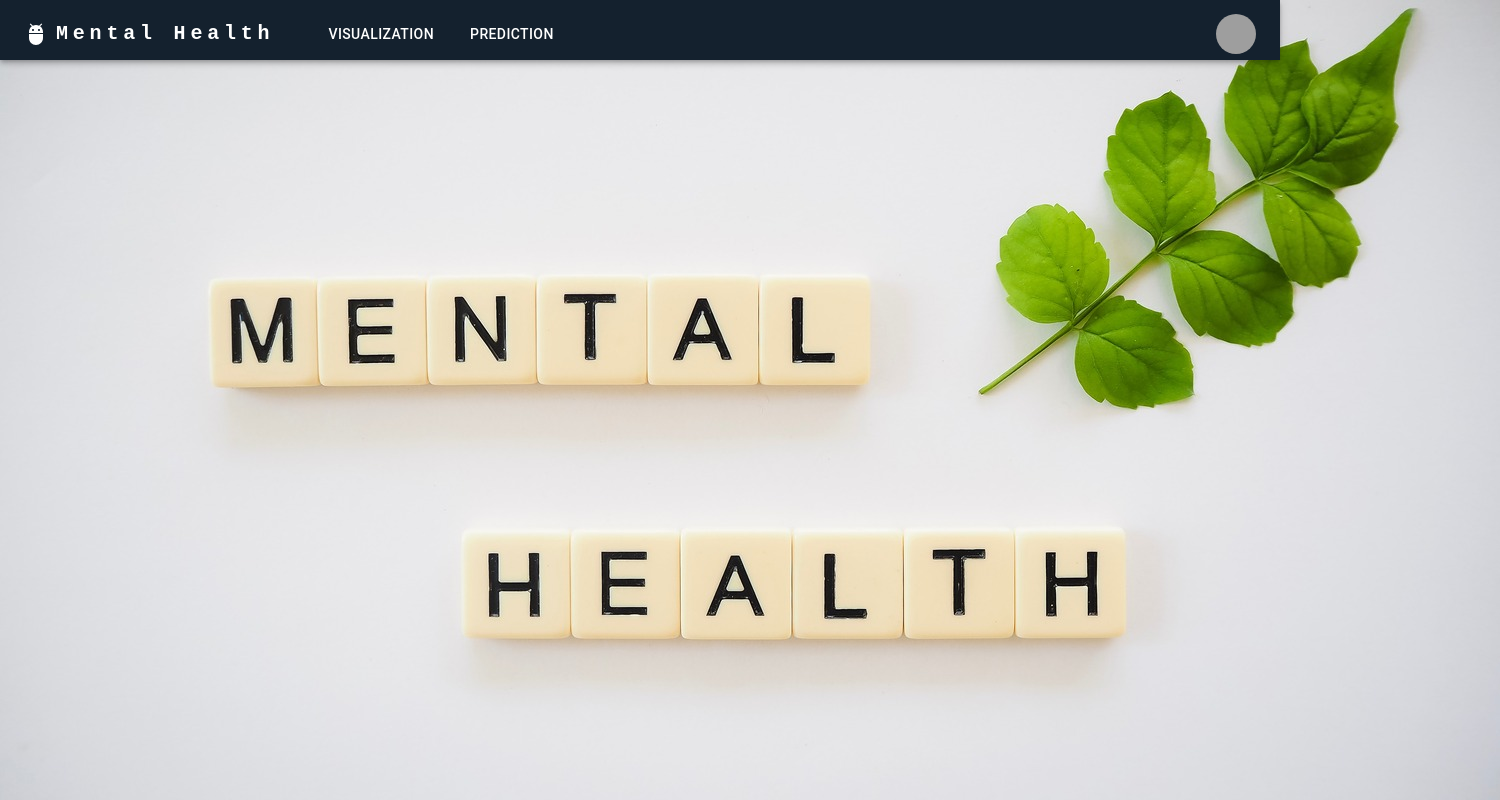
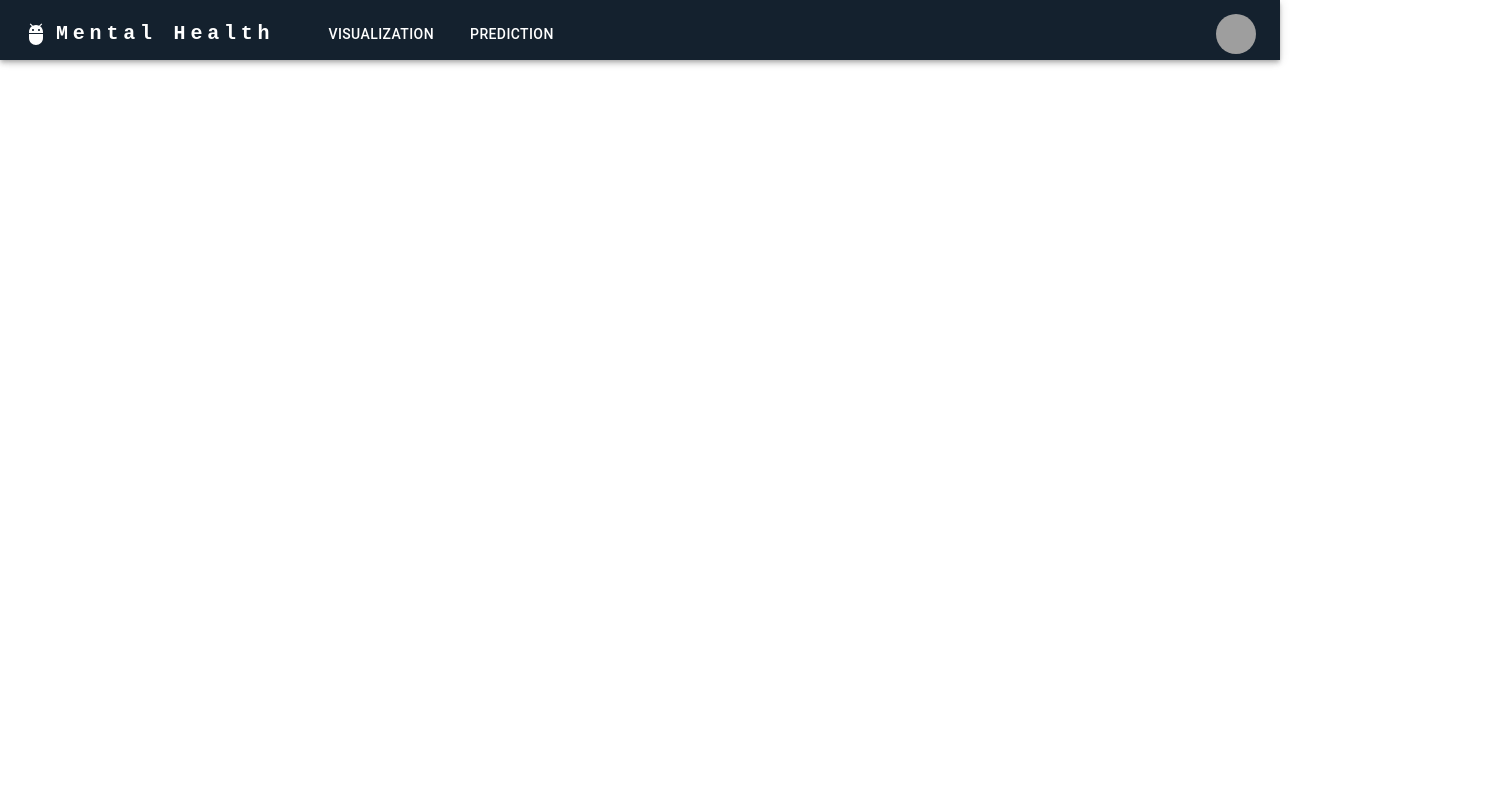
Before and after one commit to Mentaleo/Frontend, a React (Create React App) app in the folder mental_leo/: page / in a window 1280 px wide. Shown: the top 800 px of the page, 1500 px wide, since content can reach past the window. Built offline with nearby package versions, Linux system fonts and the light colour scheme; grey boxes are pictures that could not be loaded.

Commit message:
garbage commit

```diff
--- a/mental_leo/src/App.js
+++ b/mental_leo/src/App.js
@@ -8,10 +8,10 @@ function App() {
   return (
     <div className="App">
       <Navbar />
-      <Placeholder
+      {/* <Placeholder
        imageSrc={homepageImage}
        imageAlt="Placeholder Image"
-      />
+      /> */}
     </div>
   );
 }
```
Also changed, not shown: 1 other file (tests, documents, lock files or other folders).
